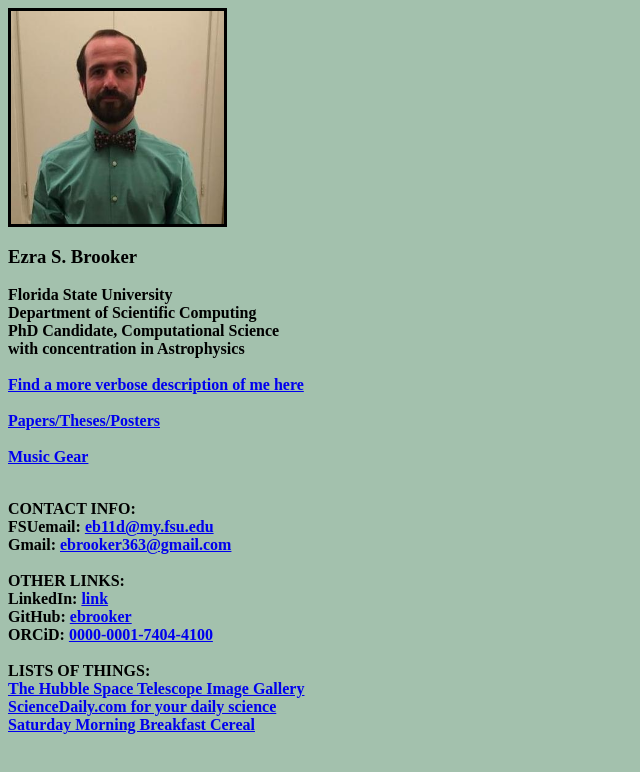
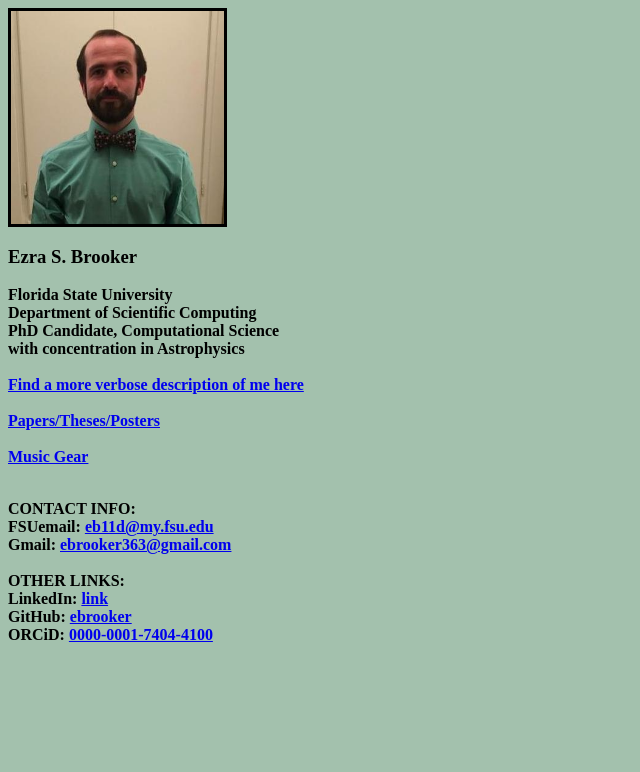
Before and after one commit to ebrooker/ebrooker.github.io, a plain HTML site: page index.html in a window 1280 px wide. Shown: the whole page, without its empty margins (0-640 px from the left). Drawn offline with Linux system fonts and the light colour scheme.

Commit message:
Update index.html

```diff
--- a/index.html
+++ b/index.html
@@ -31,12 +31,5 @@
 <STRONG>    ORCiD: <A HREF="https://orcid.org/0000-0001-7404-4100"> 0000-0001-7404-4100</A><BR>
 
 
-
-<BR>
-<STRONG>LISTS OF THINGS:<BR>
-<A HREF="http://hubblesite.org/gallery/"> The Hubble Space Telescope Image Gallery </A><BR>
-<A HREF="http://www.sciencedaily.com/"> ScienceDaily.com for your daily science</A><BR>
-<A HREF="http://www.smbc-comics.com/"> Saturday Morning Breakfast Cereal </A><BR>
-
 </BODY>
 </HTML>
```
